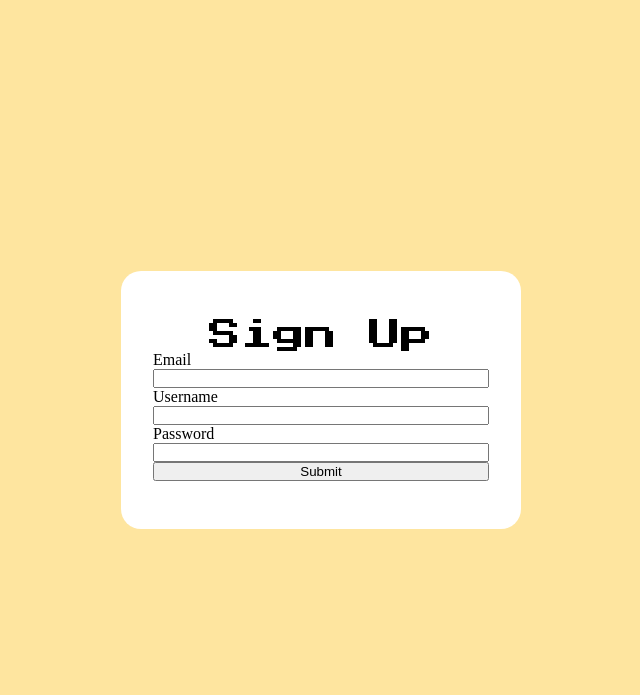
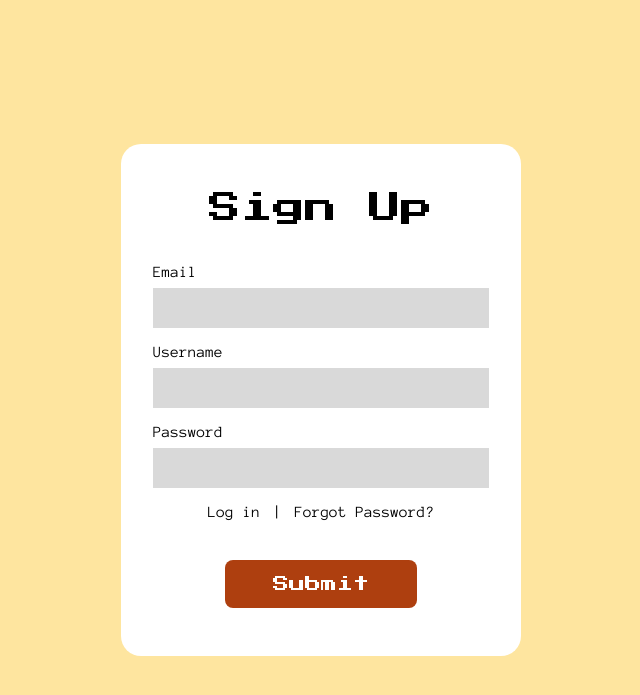
Before and after one commit to Juniorin/mealminer, a Flask app: page /signup in a window 1280 px wide. Shown: the top 695 px of the page, without its empty margins (319-959 px from the left). Run offline with Flask 3, Linux system fonts and the light colour scheme.

Commit message:
Styled signup and linked to home page

```diff
--- a/app/static/css/auth.css
+++ b/app/static/css/auth.css
@@ -1,4 +1,4 @@
-@import url('https://fonts.googleapis.com/css2?family=Press+Start+2P&display=swap');
+@import url('https://fonts.googleapis.com/css2?family=Anonymous+Pro&family=Press+Start+2P&display=swap');
 
 * {
     box-sizing: border-box;
@@ -19,6 +19,7 @@ body {
 }
 .signup-container {
     background-color: #FFFFFF;
+    font-family: 'Anonymous Pro';
     padding: 3rem 2rem;
     border-radius: 20px;
     width: 100%;
@@ -30,6 +31,7 @@ body {
     font-weight: 400;
     text-align: center;
     font-size: 2rem;
+    margin-bottom: 2.5rem;
 }
 
 form {
@@ -37,3 +39,51 @@ form {
     flex-direction: column;
     align-items: stretch;
 }
+
+input {
+    height: 2.5rem;
+    background-color: #D9D9D9;
+    border: none;
+    margin-top: .5rem;
+    margin-bottom: 1rem;
+}
+
+button {
+    display: block;
+    background-color: #AE3F0F;
+    color: #FFFFFF;
+    border: none;
+    font-family: 'Press Start 2P';
+    font-size: 1rem;
+    padding: 1rem 3rem;
+    border-radius:  8px;
+    margin: 1.5rem auto 0;
+    transition: transform 0.15s ease-in-out;
+}
+
+button:hover {
+    transform: scale(1.05);
+}
+
+.form-links {
+    text-align: center;
+    margin-bottom: 1rem;
+    font-family: 'Anonymous Pro';
+    font-size: 1rem;
+}
+
+.form-links a {
+    color: #000000;
+    text-decoration: none;
+    margin: 0 0.25rem;
+}
+
+.form-links a:hover {
+    color: #000000;
+    text-decoration: underline;
+}
+
+.form-links a:visited {
+    color: #000000;
+    text-decoration: none;
+  }
--- a/app/templates/signup.html
+++ b/app/templates/signup.html
@@ -21,6 +21,12 @@
                 <label for="user_password">Password</label>
                 <input type="password" id="user_password" name="user_password" required>
 
+                <div class="form-links">
+                    <a href="/login">Log in</a>
+                    <span class ="divider">|</span>
+                    <a href="/forgot-password">Forgot Password?</a>
+                </div>
+
                 <button type="submit">Submit</button>
             </form>
         </div>
```
Also changed, not shown: app/static/css/index.css (+6 -2 lines), app/templates/index.html (+4 -4 lines).
